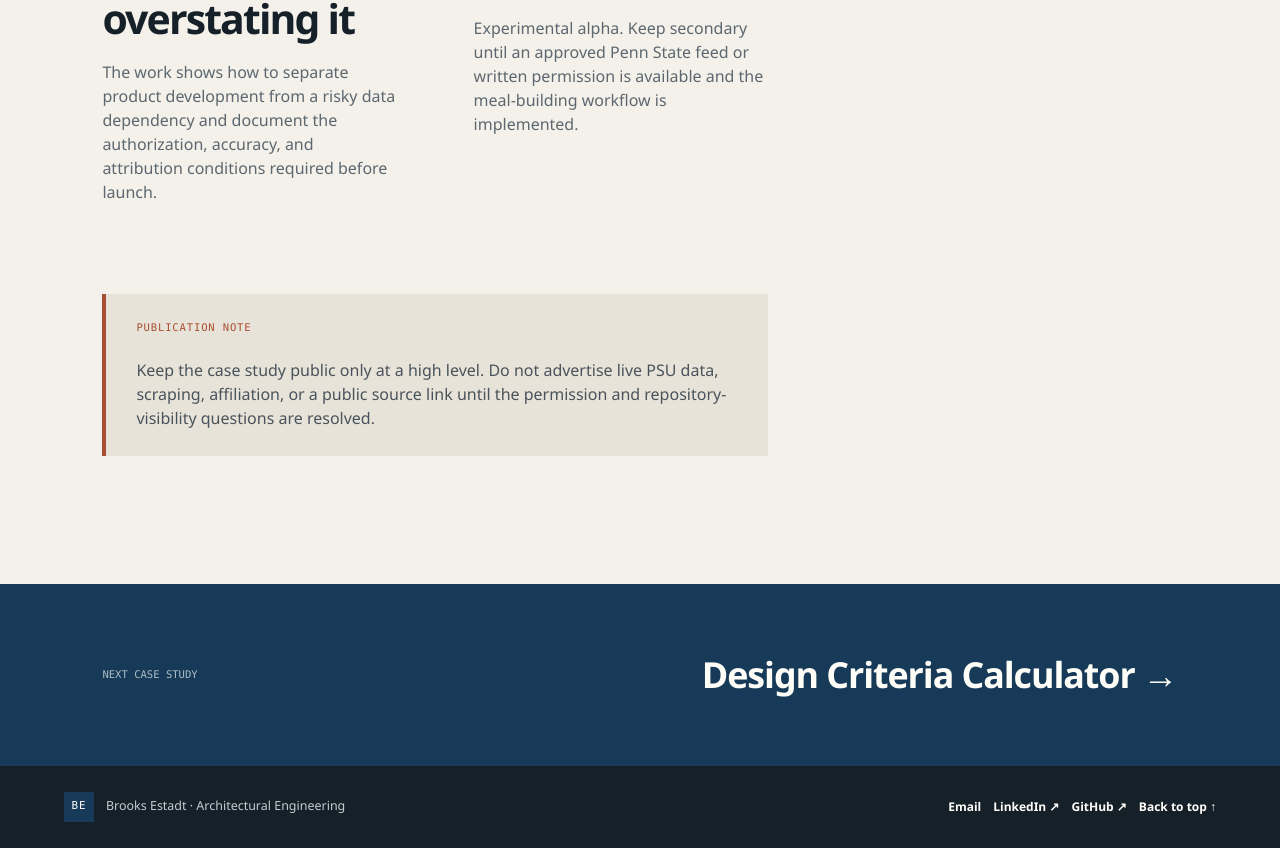
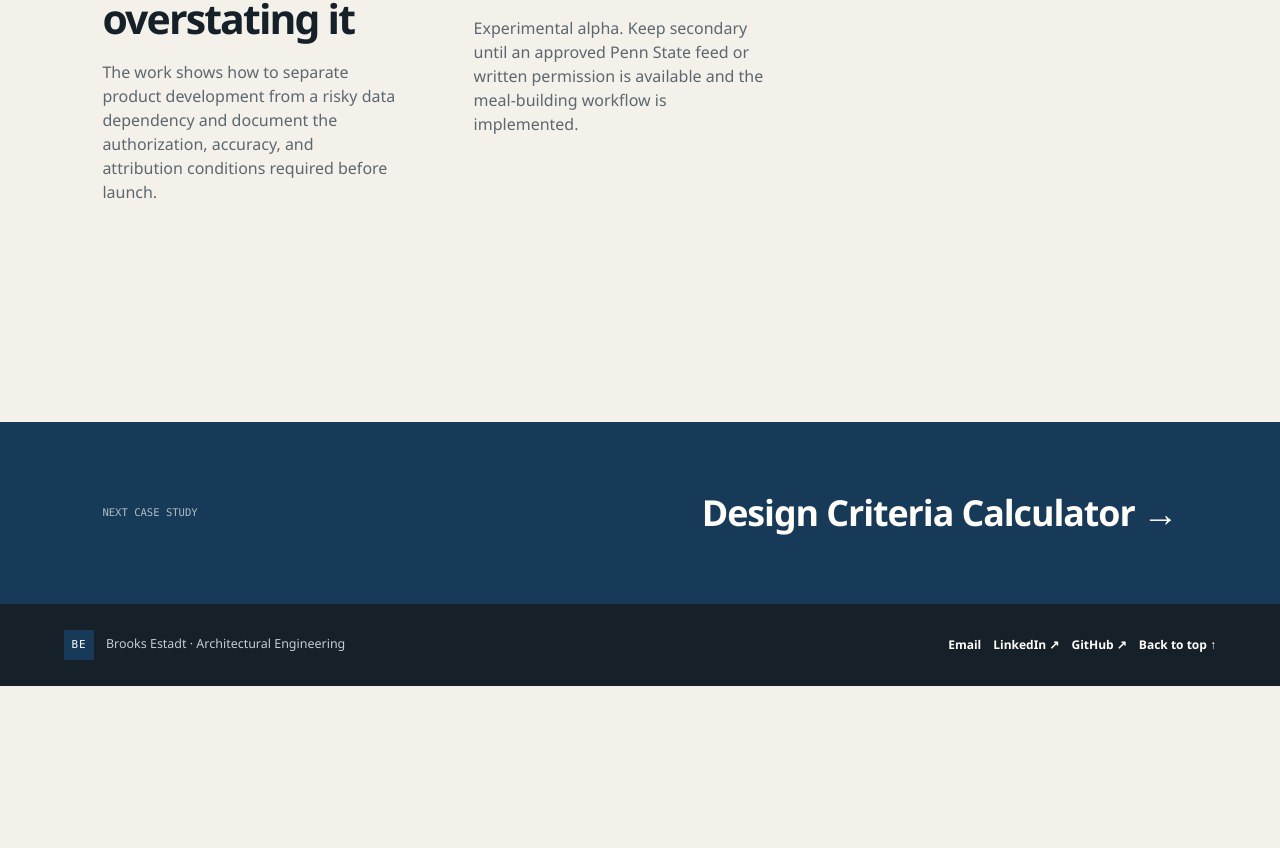
Before and after one commit to CrunchyBrunch/CrunchyBrunch.github.io, a Next.js app: page /projects/lionlog in a window 1280 px wide. Shown: the part 2264-3112 px from the top of the page. After the commit the page ends 2950 px from the top, so only its background shows below. Built offline with nearby package versions, Linux system fonts and the light colour scheme; no server answers.

Commit message:
Remove internal publication notes

```diff
--- a/app/globals.css
+++ b/app/globals.css
@@ -235,8 +235,6 @@ h1 { font-size: clamp(2.75rem, 6.5vw, 6.15rem); letter-spacing: -0.065em; line-h
 .feature-list li + li { border-top: 1px solid var(--line); }
 .feature-list span { color: var(--steel); font-family: Consolas, monospace; font-size: 0.68rem; padding-top: 2px; }
 .feature-list p { margin: 0; }
-.safety-callout { background: var(--paper-deep); border-left: 4px solid var(--rust); padding: 26px 30px; }
-.safety-callout p:last-child { color: #49535b; margin: 0; }
 .case-sidebar { position: sticky; top: 100px; }
 .case-sidebar > div { border-top: 1px solid var(--line); padding: 24px 0 38px; }
 .case-sidebar ul { color: var(--muted); font-size: 0.83rem; line-height: 1.65; margin: 0; padding-left: 18px; }
--- a/components/project-detail.tsx
+++ b/components/project-detail.tsx
@@ -87,10 +87,6 @@ export function ProjectDetail({ project }: { readonly project: Project }) {
               <p>{project.currentState}</p>
             </div>
           </section>
-          <aside className="safety-callout">
-            <p className="section-number">Publication note</p>
-            <p>{project.publicNote}</p>
-          </aside>
         </div>
 
         <aside className="case-sidebar">
--- a/data/projects.ts
+++ b/data/projects.ts
@@ -25,7 +25,6 @@ export interface Project {
   readonly technicalNotes: readonly string[];
   readonly impact: string;
   readonly currentState: string;
-  readonly publicNote: string;
   readonly links: readonly ProjectLink[];
 }
 
@@ -66,8 +65,6 @@ export const projects: readonly Project[] = [
       "It makes a fragmented design-criteria process easier to review, reuse, and hand off while keeping engineering assumptions and incomplete checks visible.",
     currentState:
       "Active internal workbook. The v1.5 draft includes calculation helpers and an organized output sheet, but it remains an engineering aid that requires source verification and professional review.",
-    publicNote:
-      "Sanitized case study only. Do not publish the workbook, employer-specific standards, project inputs, or ASCE-derived lookup content without an ownership and licensing review.",
     links: [],
   },
   {
@@ -106,8 +103,6 @@ export const projects: readonly Project[] = [
       "It reduces repetitive transcription and drafting setup while leaving calculation ownership, applicability decisions, and final drawing QC with the responsible engineer.",
     currentState:
       "CAD v1.3.5.3 is the frozen shareable AutoCAD workflow. Revit v1.4.2.2 is a separate development track with live acceptance still pending for its latest rich-text correction.",
-    publicNote:
-      "Do not publish this source or its reference packs as-is. The repository contains employer-specific drafting resources, sample engineering files, calculated values, and internal workflow material.",
     links: [],
   },
   {
@@ -146,8 +141,6 @@ export const projects: readonly Project[] = [
       "It gives field measurements a repeatable, reviewable search path and makes uncertainty visible instead of presenting one catalog section as a definitive identification.",
     currentState:
       "Packaged v0.4.0 Windows application with W, C, and L shape-family support and internal distribution documentation.",
-    publicNote:
-      "Do not publish the source bundle as-is. The AISC Shapes Database must never be redistributed here, and employer ownership should be cleared before considering a code-only public release.",
     links: [],
   },
   {
@@ -186,8 +179,6 @@ export const projects: readonly Project[] = [
       "It demonstrates long-term product iteration: solving a small daily problem, using the software personally, and improving its data model, interactions, resilience, and accessibility release by release.",
     currentState:
       "Public v1.6.0 release with a live GitHub Pages deployment and a maintained repository.",
-    publicNote:
-      "Appropriate for public linking. Closet data stays on each user’s device; the published repository contains application code and generic assets only.",
     links: [
       { label: "Live demo", href: "https://crunchybrunch.github.io/fit-roulette/", kind: "demo" },
       { label: "View GitHub", href: "https://github.com/CrunchyBrunch/fit-roulette", kind: "github" },
@@ -228,8 +219,6 @@ export const projects: readonly Project[] = [
       "The work shows how to separate product development from a risky data dependency and document the authorization, accuracy, and attribution conditions required before launch.",
     currentState:
       "Experimental alpha. Keep secondary until an approved Penn State feed or written permission is available and the meal-building workflow is implemented.",
-    publicNote:
-      "Keep the case study public only at a high level. Do not advertise live PSU data, scraping, affiliation, or a public source link until the permission and repository-visibility questions are resolved.",
     links: [],
   },
 ] as const;
```
